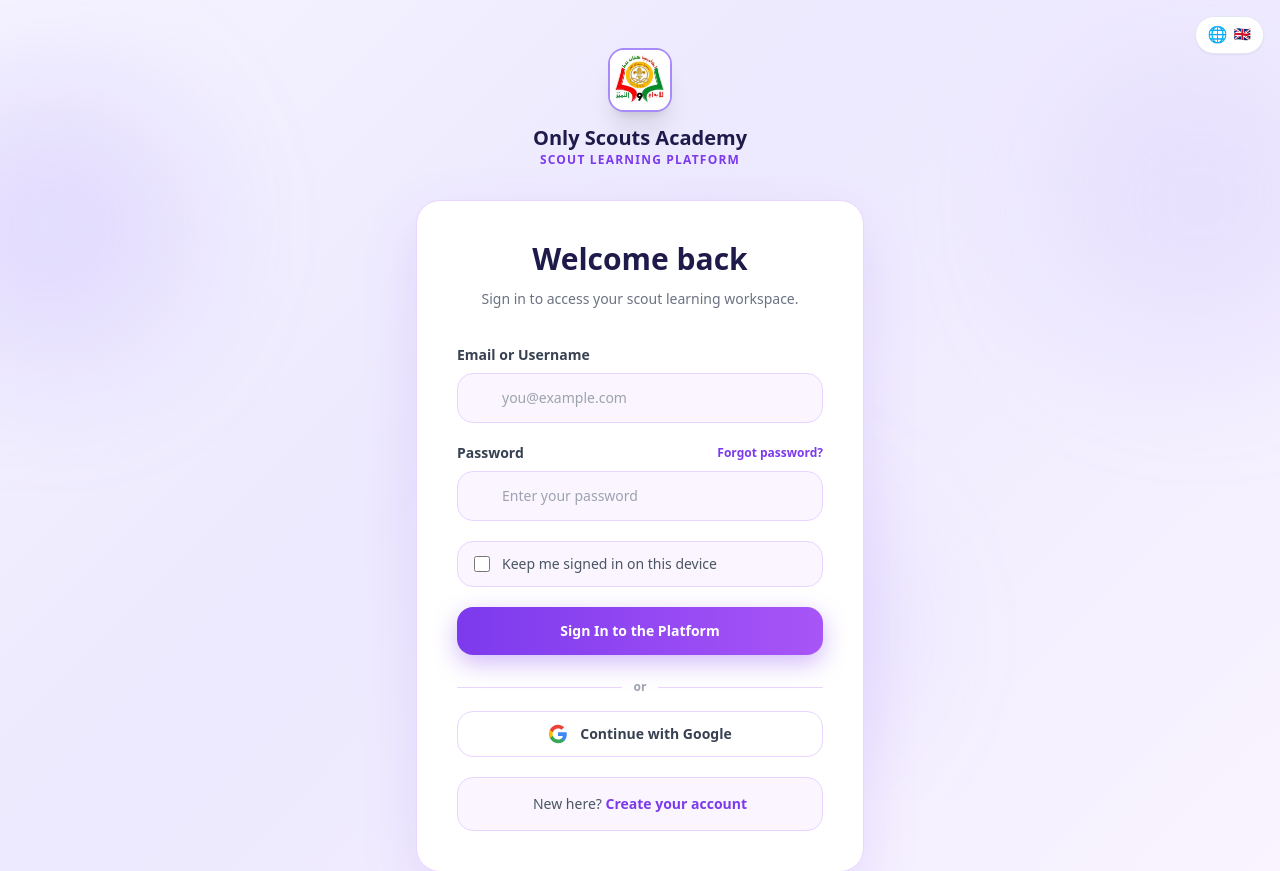
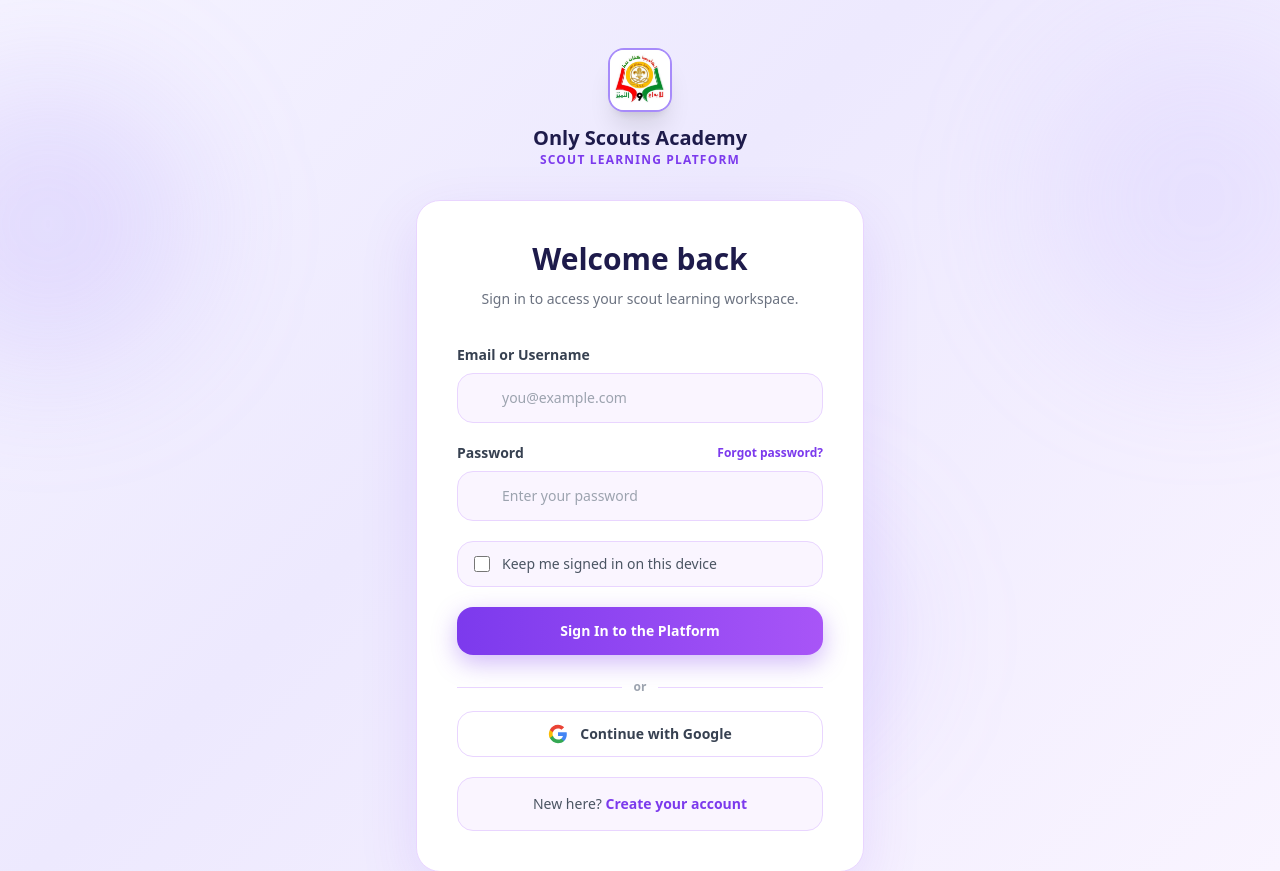
Before and after one commit to nostalgiescout-dev/ASU-learning, a Flask app: page /login in a window 1280 px wide. Shown: the top 871 px of the page. Run offline with Flask 3, Linux system fonts and the light colour scheme; parts of the project's set-up code (start-up, migrations or seed data) failed here and were passed over; some libraries are stand-ins or nearby versions.

Commit message:
Remove duplic

```diff
--- a/templates/auth_base.html
+++ b/templates/auth_base.html
@@ -48,33 +48,6 @@
 </head>
 <body>
 <div id="toast-container"></div>
-
-{# ── Language Switcher ── #}
-<div class="fixed top-4 end-4 z-50">
-  <div class="relative" id="lang-menu-wrap">
-    <button onclick="document.getElementById('lang-dropdown').classList.toggle('hidden')"
-            class="flex items-center gap-1.5 px-3 py-1.5 rounded-full bg-white border border-slate-200 shadow-sm text-sm font-medium text-slate-700 hover:bg-slate-50 transition">
-      <span class="text-base">🌐</span>
-      <span>{{ {'en':'🇬🇧','ar':'🇲🇦','fr':'🇫🇷','es':'🇪🇸'}.get(current_locale,'🌐') }}</span>
-    </button>
-    <div id="lang-dropdown" class="hidden absolute end-0 mt-1 w-32 bg-white border border-slate-200 rounded-xl shadow-lg overflow-hidden z-50">
-      {% for code, flag, label in [('en','🇬🇧','English'),('ar','🇲🇦','العربية'),('fr','🇫🇷','Français'),('es','🇪🇸','Español')] %}
-      <a href="{{ request.path }}?lang={{ code }}"
-         class="flex items-center gap-2 px-3 py-2 text-sm hover:bg-slate-50 transition {{ 'font-semibold text-primary-600' if current_locale == code else 'text-slate-700' }}">
-        <span>{{ flag }}</span> {{ label }}
-      </a>
-      {% endfor %}
-    </div>
-  </div>
-</div>
-<script>
-  document.addEventListener('click', function(e) {
-    const wrap = document.getElementById('lang-menu-wrap');
-    if (wrap && !wrap.contains(e.target)) {
-      document.getElementById('lang-dropdown').classList.add('hidden');
-    }
-  });
-</script>
 {% with messages = get_flashed_messages(with_categories=true) %}
   {% if messages %}
   <div id="flash-data" class="hidden">
```
